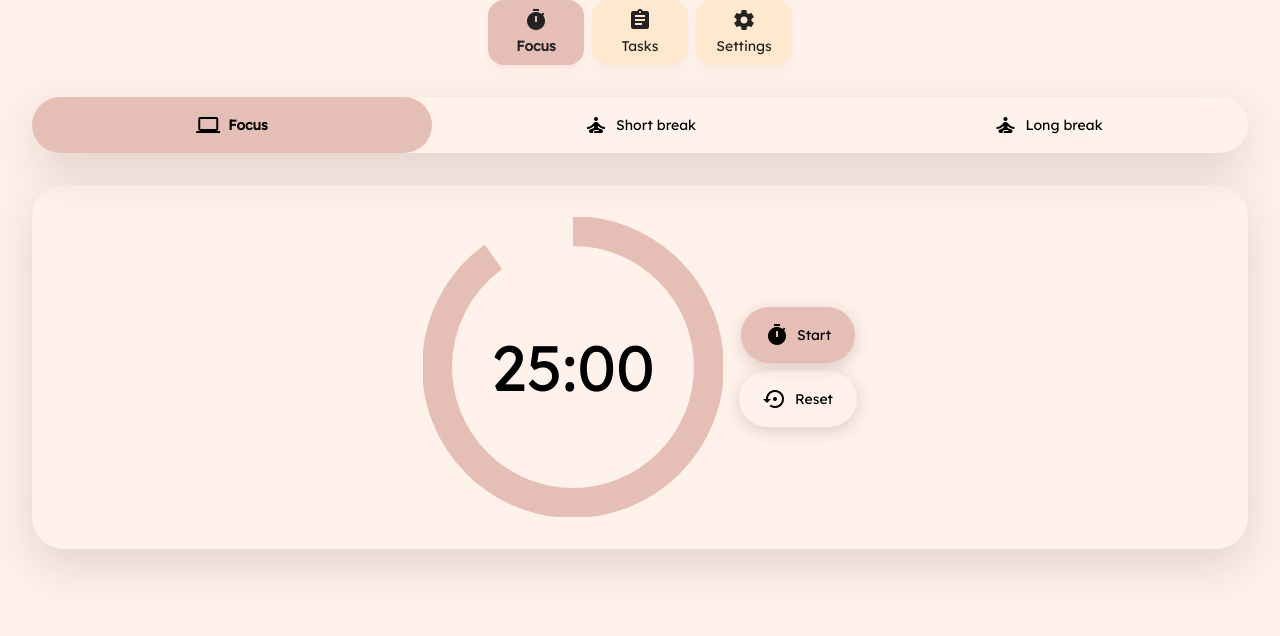
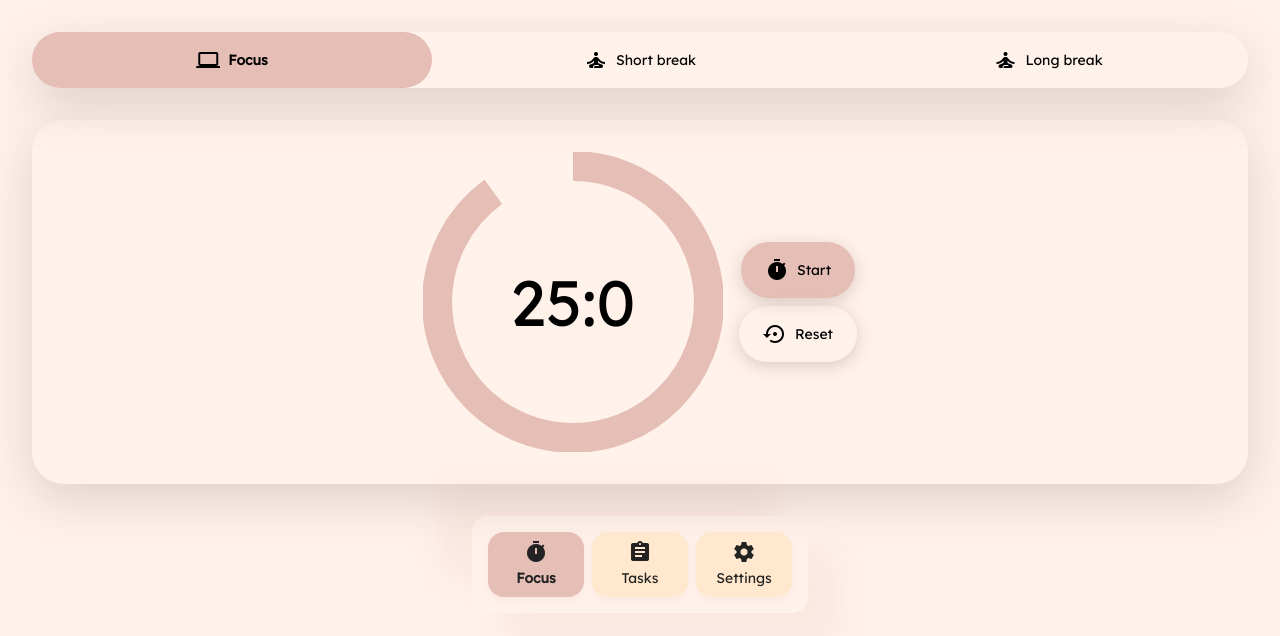
Before and after one commit to neriiman/my-pomodoro-app, an Angular app: page / in a window 1280 px wide. Shown: the top 636 px of the page. Built offline with nearby package versions, Linux system fonts and the light colour scheme.

Commit message:
styled the tab bar

```diff
--- a/src/app/app.component.html
+++ b/src/app/app.component.html
@@ -1,4 +1,4 @@
-<app-tab-bar />
 <main>
   <router-outlet />
 </main>
+<app-tab-bar />
--- a/src/app/components/tab-bar/tab-bar.component.scss
+++ b/src/app/components/tab-bar/tab-bar.component.scss
@@ -1,7 +1,11 @@
 .tab-bar-nav-list {
   display: flex;
   justify-content: center;
-//   background: #000;
+  box-shadow: 2rem 2rem 2rem #cc898917,-2rem -2rem 2rem #cc898917;
+  max-width: fit-content;
+  border-radius: 1rem;
+  margin-inline: auto;
+  padding: 1rem 1rem;
   gap: 0.5rem;
 
   &__link {
--- a/src/app/pages/timer/timer.component.html
+++ b/src/app/pages/timer/timer.component.html
@@ -7,7 +7,6 @@
       (click)="setActiveTimerButton(button.label)"
       [class.active]="activeButton() === button.label"
     ></app-button>
-
     }
   </div>
 
@@ -21,7 +20,7 @@
         class="timer-container__progress-spinner"
       >
       </mat-progress-spinner>
-      <div class="timer-container__timer">25:00</div>
+      <div class="timer-container__timer">{{ timeInMinutes() }}:{{ timeInseconds() }}</div>
     </div>
     <!-- <app-button classList="timer-container__control-buttons__button">Hej</app-button> -->
     <div class="timer-container__control-buttons">
--- a/src/app/pages/timer/timer.component.ts
+++ b/src/app/pages/timer/timer.component.ts
@@ -50,6 +50,9 @@ export class TimerComponent {
     },
   ]);
 
+  timeInMinutes = signal<number>(25)
+  timeInseconds = signal<number>(0)
+
   setActiveTimerButton(label: string) {
     this.activeButton.set(label);
   }
```
